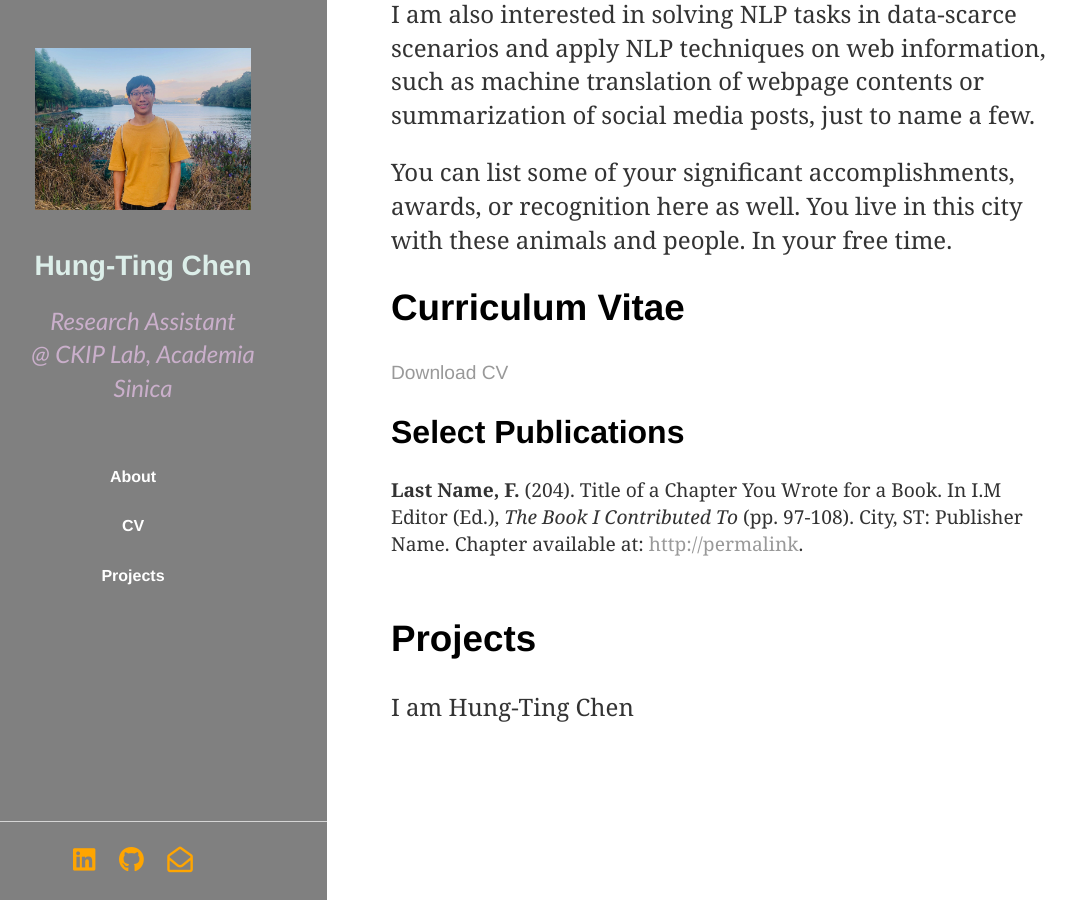
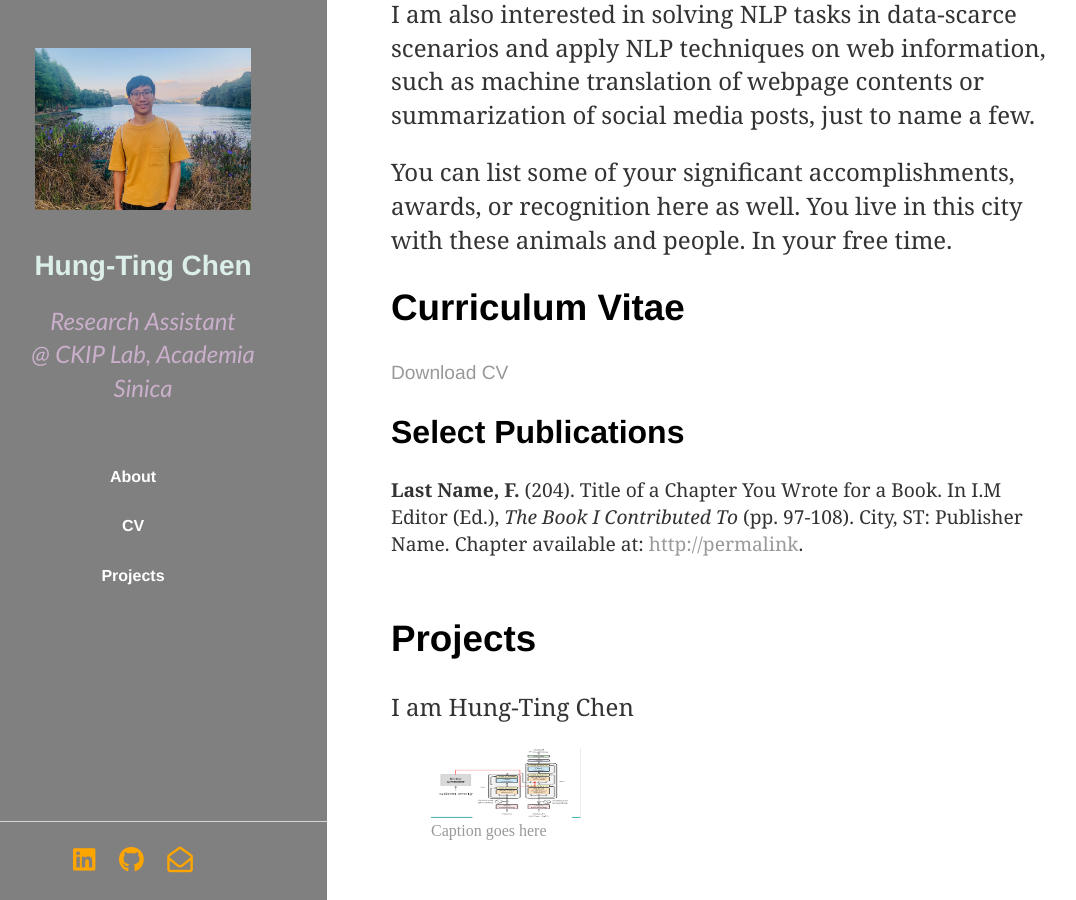
Before and after one commit to timchen0618/timchen0618.github.io, a Jekyll site: the page index.html, which Jekyll copies as it is, in a window 1280 px wide and 900 px high, scrolled down 751 px. Shown: the whole window, without its empty margins (41-1117 px from the left). Built offline with Jekyll 4.4.1, drawn with Linux system fonts in a browser that asks for light colours; nearby versions of some CDN libraries.

Commit message:
text summarization

```diff
--- a/index.html
+++ b/index.html
@@ -88,6 +88,12 @@
                     <h1>Projects</h1>
                     <p> I am Hung-Ting Chen</p>
 
+                    <a href="https://docs.google.com/presentation/d/1RGUp9G6mJnxnQeYMiSHpP6at9ORf-S44gmOGI7Ee18s/edit?usp=sharing">
+                        <figure>
+                            <img alt="Text summarization" src="images/sum-image.png" width="150" height="70">
+                            <figcaption>Caption goes here</figcaption>
+                        </figure>
+                    </a>
                 </div>
             </section>
 
```
Also changed, not shown: images/sum-image.png (added), 1 other file.
